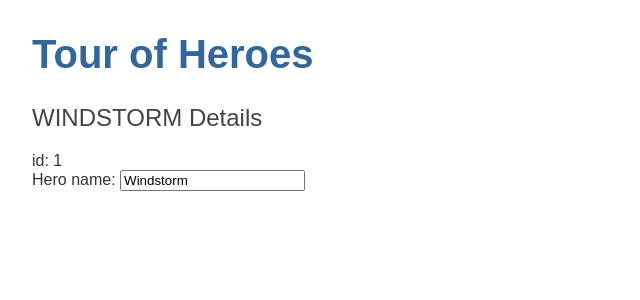
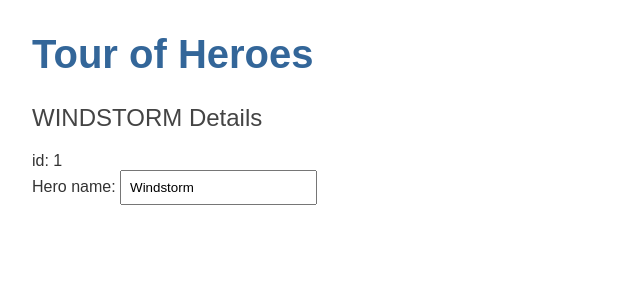
Before and after one commit to zhuning331/react-tour-of-heroes, a React (Create React App) app: page / in a window 1280 px wide. Shown: the top 300 px of the page, without its empty margins (0-640 px from the left). Built offline with nearby package versions, Linux system fonts and the light colour scheme.

Commit message:
利用styled-component修改input style

```diff
--- a/src/components/heroes/Heroes.tsx
+++ b/src/components/heroes/Heroes.tsx
@@ -1,5 +1,6 @@
 import { useState, Fragment } from 'react';
 import SubTitle from '../../styles/SubTitle';
+import HeroInput from '../../styles/HeroInput';
 import Hero from '../../types/hero';
 
 const Heroes = () => {
@@ -14,7 +15,7 @@ const Heroes = () => {
             <div><span>id: </span>{hero.id}</div>
             <div>
                 <label htmlFor="name">Hero name: </label>
-                <input id="name"  placeholder="name" value={hero.name} onChange={evt => setHero({...hero, name: evt.target.value})} />
+                <HeroInput id="name"  placeholder="name" value={hero.name} onChange={evt => setHero({...hero, name: evt.target.value})} />
             </div>
         </Fragment>
     )
--- /dev/null
+++ b/src/styles/HeroInput.ts
@@ -0,0 +1,7 @@
+import styled from 'styled-components';
+
+const HeroInput = styled.input`
+    padding: .5rem;
+`
+
+export default HeroInput;
```
